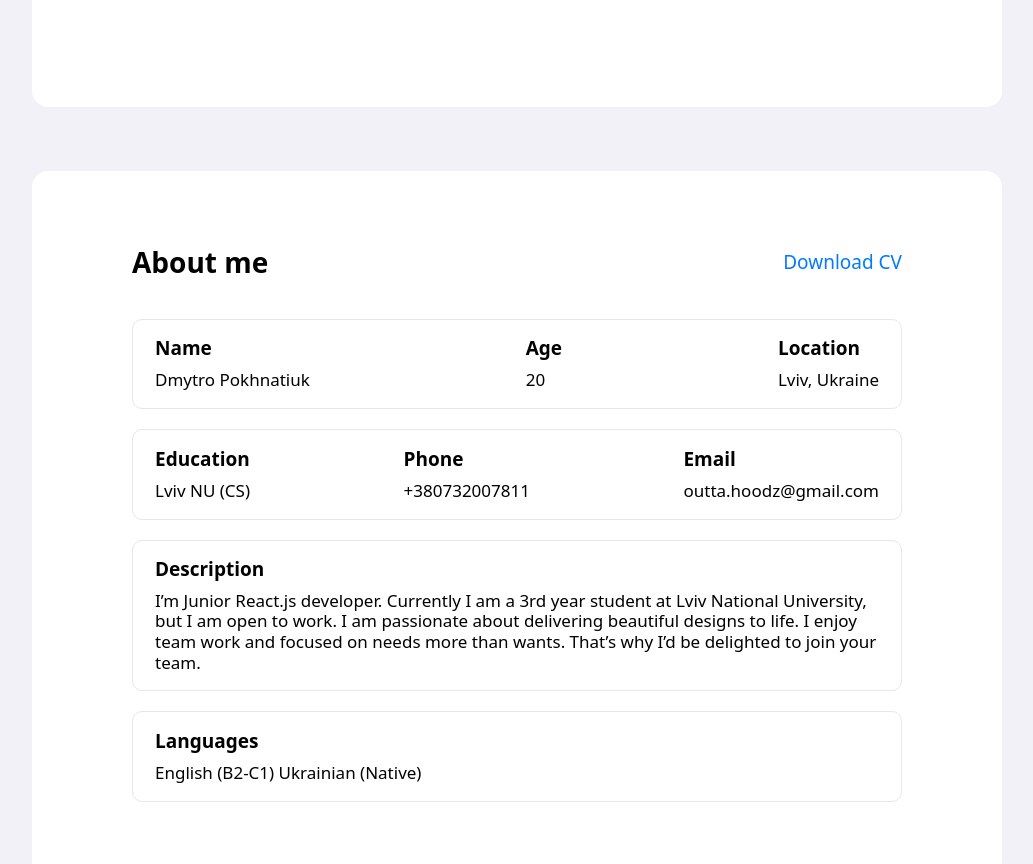
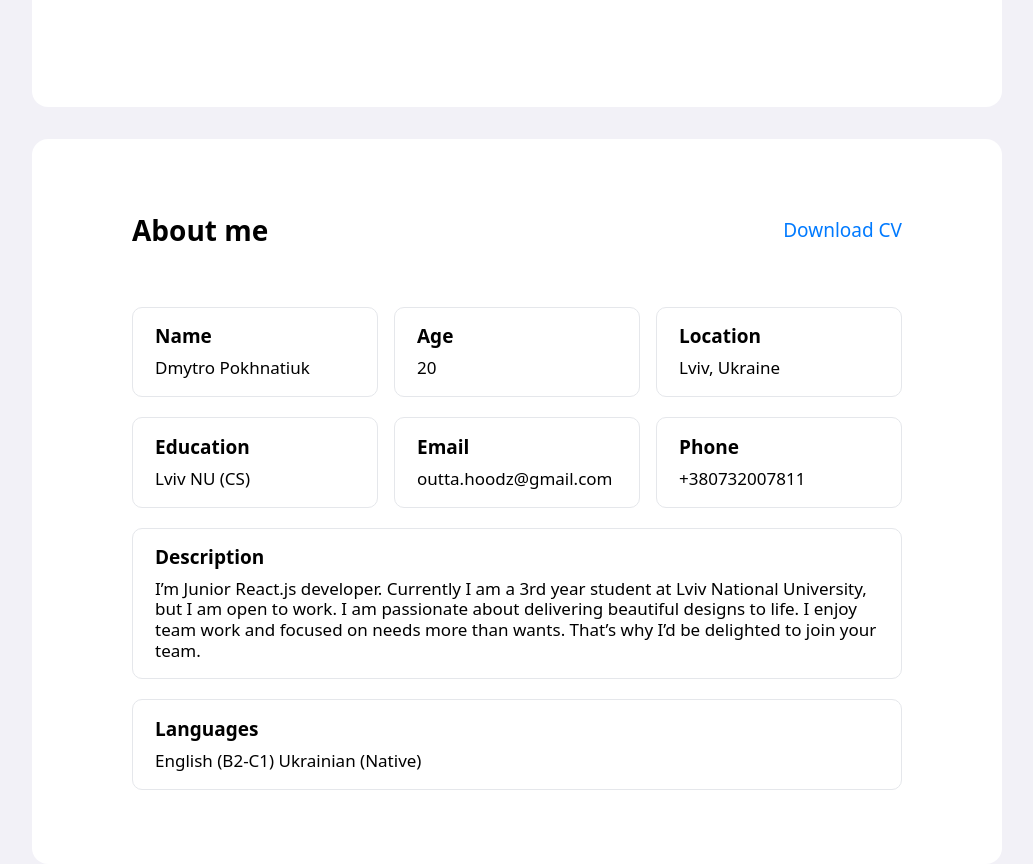
Before and after one commit to slattgram/portfolio, a React (Create React App) app: page / in a window 1280 px wide. Shown: the part 860-1724 px from the top of the page, without its empty margins (123-1156 px from the left). Built offline with nearby package versions, Linux system fonts and the light colour scheme; the HTML template or start-up script is replaced by a standard one; a web font is replaced by a local one.

Commit message:
visuals are 99% done, input functionality done

```diff
--- a/src/components/AboutLabel.js
+++ b/src/components/AboutLabel.js
@@ -2,7 +2,7 @@ import React from "react";
 
 const AboutLabel = ({label, text}) => {
     return(
-        <div className={'max-w-fit'}>
+        <div className={' border px-x-offset py-regular rounded-[10px] grow w-full mt-5'}>
             <div className={'font-semibold text-h3 '}>{label}</div>
             <div className={'mt-2.5 text-base'}>{text}</div>
         </div>
--- a/src/components/AboutRow.js
+++ b/src/components/AboutRow.js
@@ -1,11 +1,9 @@
 import React from "react";
-import AboutLabel from "./AboutLabel";
 
-const AboutRow = ({items}) => {
-    const labelMapping = items.map((element) => <AboutLabel label={element.label} text={element.text}/>)
+const AboutRow = ({children}) => {
     return (
-        <div className={'flex justify-between px-x-offset py-regular border rounded-[10px] mt-5'}>
-            {labelMapping}
+        <div className={'sm:flex sm:justify-between sm:gap-4'}>
+            {children}
         </div>
     )
 }
--- a/src/components/AboutTab.js
+++ b/src/components/AboutTab.js
@@ -1,19 +1,32 @@
 import React from 'react'
 import AboutRow from "./AboutRow";
+import AboutLabel from './AboutLabel'
 
 const AboutTab = () => {
     return(
-        <div className={'px-[15px] md:px-card-x-padding py-card-y-padding bg-white mx-auto mt-16 max-w-desktop sm:rounded-2xl '}>
+        <div className={'px-[15px] md:px-card-x-padding py-card-y-padding bg-white mx-auto mt-8 max-w-desktop sm:rounded-2xl '}>
             <div className={'flex justify-between mb-10'}>
                 <h2 className={'text-h2 font-semibold'}>About me</h2>
                 <div className={'text-h3 text-system-blue my-auto'}><a href="">Download CV</a></div>
             </div>
 
             <div>
-                <AboutRow items={[{label:'Name',text:'Dmytro Pokhnatiuk'}, {label:'Age',text:'20'}, {label:'Location',text:'Lviv, Ukraine'}]}/>
-                <AboutRow items={[{label:'Education',text:'Lviv NU (CS)'}, {label:'Phone',text:'+380732007811'}, {label:'Email',text:'outta.hoodz@gmail.com'}]}/>
-                <AboutRow items={[{label:'Description',text:'I’m Junior React.js developer. Currently I am a 3rd year student at Lviv National University, but I am open to work. I am passionate about delivering beautiful designs to life. I enjoy team work and focused on needs more than wants. That’s why I’d be delighted to join your team.'}]}/>
-                <AboutRow items={[{label:'Languages', text:'English (B2-C1)   Ukrainian (Native)'}]}/>
+                <AboutRow>
+                    <AboutLabel label={'Name'} text={'Dmytro Pokhnatiuk'}/>
+                    <AboutLabel label={'Age'} text={'20'}/>
+                    <AboutLabel label={'Location'} text={'Lviv, Ukraine'}/>
+                </AboutRow>
+                <AboutRow>
+                    <AboutLabel label={'Education'} text={'Lviv NU (CS)'}/>
+                    <AboutLabel label={'Email'} text={'outta.hoodz@gmail.com'}/>
+                    <AboutLabel label={'Phone'} text={'+380732007811'}/>
+                </AboutRow>
+                <AboutRow>
+                    <AboutLabel label={'Description'} text={'I’m Junior React.js developer. Currently I am a 3rd year student at Lviv National University, but I am open to work. I am passionate about delivering beautiful designs to life. I enjoy team work and focused on needs more than wants. That’s why I’d be delighted to join your team.'}/>
+                </AboutRow>
+                <AboutRow>
+                    <AboutLabel label={'Languages'} text={'English (B2-C1)   Ukrainian (Native)'}/>
+                </AboutRow>
             </div>
 
 
--- a/src/components/ContactTab.js
+++ b/src/components/ContactTab.js
@@ -1,18 +1,19 @@
 import {React, useState} from 'react'
 import Input from "./Input";
+import Textarea from "./Textarea";
 import CTAButton from "./CTAButton";
 
 const ContactTab = () => {
     const [name, setName] = useState('')
     const [email, setEmail] = useState('')
-    const [description, setDescription] = useState('Describe your request/problem ')
+    const [description, setDescription] = useState('Describe your request/problem')
 
     return(
-        <div className={'px-[15px] md:px-card-x-padding py-card-y-padding bg-white mx-auto mt-16 max-w-desktop sm:rounded-2xl'}>
+        <div className={'px-[15px] md:px-card-x-padding py-card-y-padding bg-white mx-auto mt-8 max-w-desktop sm:rounded-2xl'}>
             <h2 className={'text-h2 font-semibold mb-6'}>Contact me</h2>
             <Input inputValue={name} inputHandler={(e) => setName(e)}/>
             <Input inputValue={email} inputHandler={(e) => setEmail(e)} isEmail={true}/>
-            <Input inputValue={description} inputHandler={(e) => setDescription(e)} isTextarea={true}/>
+            <Textarea inputValue={description} inputHandler={e=> setDescription(e)}/>
             <CTAButton text={'Contact me'}/>
         </div>
     )
--- a/src/components/Input.js
+++ b/src/components/Input.js
@@ -1,6 +1,6 @@
 import {React, useRef, useState} from "react";
 
-const Input = ({inputValue, inputHandler, isEmail=false, isTextarea=false}) => {
+const Input = ({inputValue, inputHandler, isEmail=false}) => {
     const [clicked, setClicked] = useState(false)
     const localInputRef = useRef(null)
 
@@ -10,13 +10,7 @@ const Input = ({inputValue, inputHandler, isEmail=false, isTextarea=false}) => {
     }
 
     return(
-        isTextarea ?
-            <textarea className={'w-full mt-4 border border-dark-grey rounded-[10px] ' +
-                'px-4 pt-5 pb-1.5 text-base text-black outline-0 resize-none'}
-                      value={inputValue} onChange={(e)=>{inputHandler(e.target.value)}}
-                rows={8}>
-            </textarea>
-        :
+
             <div className={'w-full h-16'}>
                 <input type={isEmail ? "email" : "text"} className={' w-full mt-4 border border-dark-grey rounded-[10px] px-4 pt-5 pb-[0.3125rem] text-base text-black outline-0'}
                        value={inputValue} onChange={(e)=>{inputHandler(e.target.value)}} onClick={()=>onFirstClick()} ref={localInputRef}/>
--- a/src/components/ProjectsTab.js
+++ b/src/components/ProjectsTab.js
@@ -2,7 +2,7 @@ import React from "react";
 
 const ProjectsTab = () => {
     return(
-        <div className={'px-[15px] md:px-card-x-padding pt-20 pb-7 bg-white mx-auto mt-16 max-w-desktop sm:rounded-2xl'}>
+        <div className={'px-[15px] md:px-card-x-padding pt-20 pb-7 bg-white mx-auto mt-8 max-w-desktop sm:rounded-2xl'}>
             <h2 className={'text-h2 font-semibold mb-10'}>Projects</h2>
             <div className={'flex flex-wrap flex-col overflow-x-hidden h-[19rem]'}>
                 <div className={'w-[14.5rem] h-[19rem] bg-[#C2CFD6] rounded-2xl'}></div>
--- /dev/null
+++ b/src/components/Textarea.js
@@ -0,0 +1,27 @@
+import {React, useState} from "react";
+
+const Textarea = ({inputValue, inputHandler}) => {
+    const [clicked, setClicked] = useState(false)
+
+    const onFirstClick = () =>{
+        if (!clicked) {
+            inputHandler('')
+            setClicked(true)
+        }
+    }
+    const onBlankInput = () =>{
+        if (inputValue == '' || inputValue == null) {
+            inputHandler('Describe your request/problem')
+        }
+    }
+
+    return(
+        <textarea className={'w-full mt-4 border border-dark-grey rounded-[10px] ' +
+            'px-4 pt-5 pb-1.5 text-base text-black outline-0 resize-none'}
+                  value={inputValue} onChange={(e)=>{inputHandler(e.target.value)}}
+                  rows={8} onClick={()=>onFirstClick()} onBlur={()=>{onBlankInput()}}>
+            </textarea>
+    )
+}
+
+export default Textarea
```
